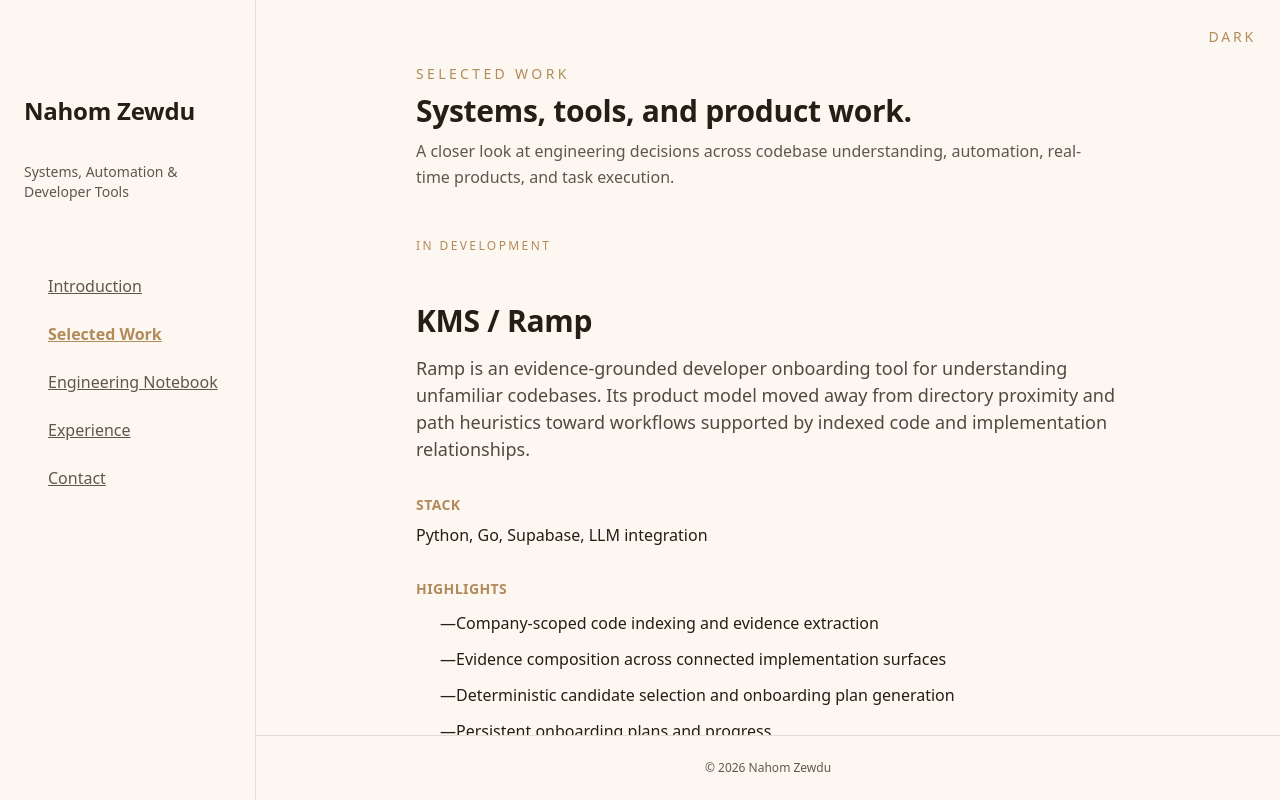
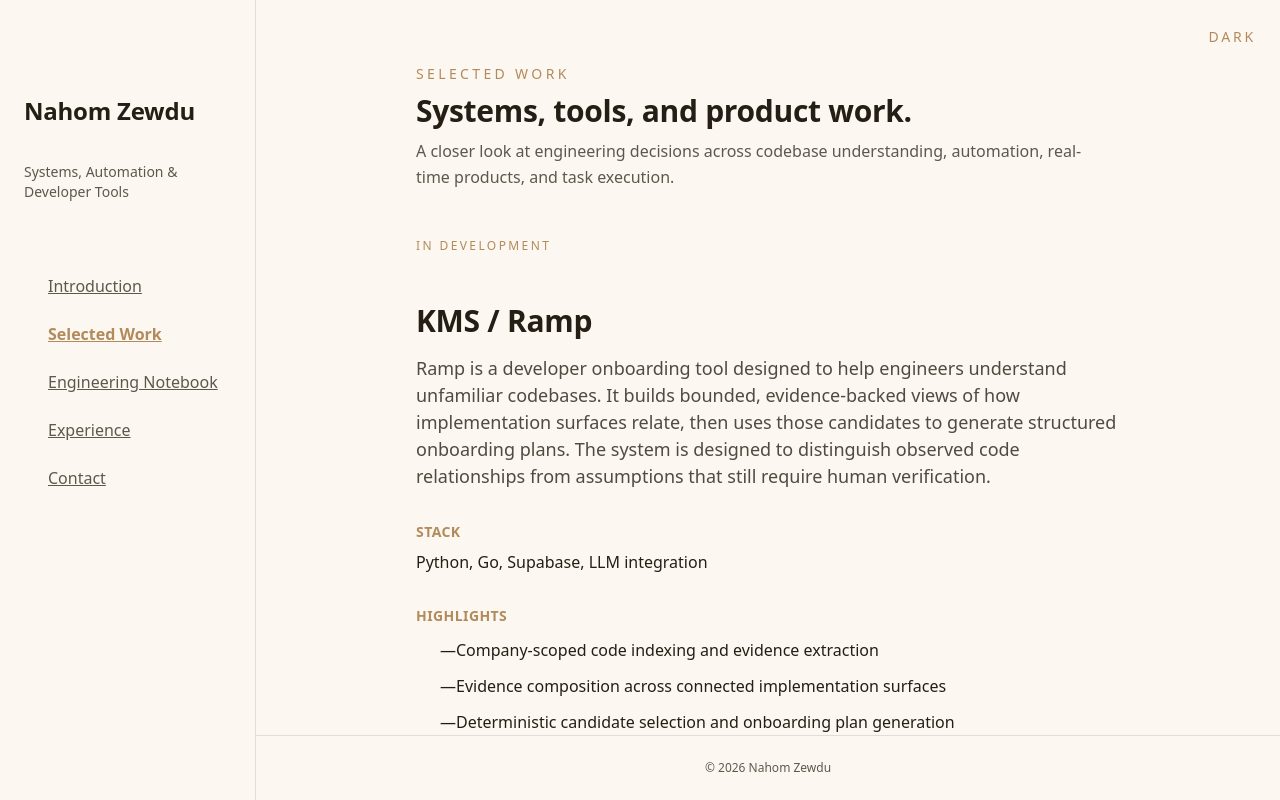
Before and after one commit to nahom-zewdu/my-portfolio, a Next.js app: page /current-work in a window 1280 px wide. Built offline with nearby package versions, Linux system fonts and the light colour scheme.

Commit message:
Enhance project overview and details for KMS/Ramp to improve clarity and precision in onboarding tool description

```diff
--- a/src/data/projects.ts
+++ b/src/data/projects.ts
@@ -16,7 +16,7 @@ export const projects: Project[] = [
     slug: "kms",
     title: "KMS / Ramp",
     overview:
-      "Ramp is an evidence-grounded developer onboarding tool for understanding unfamiliar codebases. Its product model moved away from directory proximity and path heuristics toward workflows supported by indexed code and implementation relationships.",
+      "Ramp is a developer onboarding tool designed to help engineers understand unfamiliar codebases. It builds bounded, evidence-backed views of how implementation surfaces relate, then uses those candidates to generate structured onboarding plans. The system is designed to distinguish observed code relationships from assumptions that still require human verification.",
     status: "In development",
     stack: ["Python", "Go", "Supabase", "LLM integration"],
     highlights: [
@@ -27,17 +27,17 @@ export const projects: Project[] = [
     ],
     details: [
       {
-        heading: "From paths to evidence",
+        heading: "Evidence-grounded code understanding",
         paragraphs: [
-          "Directory proximity and path naming did not reliably describe meaningful engineering workflows. Ramp instead starts from indexed implementation surfaces and available graph relationships, then composes evidence into bounded workflow candidates.",
-          "The evidence model distinguishes direct, derived, and inferred relationships. It does not treat every connection as confirmed behavior; engineers are asked to verify control and data flow in source and mark unknowns.",
+          "An early approach to codebase understanding relied too heavily on directory proximity and path naming. Those signals were insufficient to establish that files participated in the same engineering workflow. Ramp moved toward using indexed implementation surfaces and available code relationships to construct bounded workflow candidates.",
+          "The evidence model separates direct relationships from derived and inferred ones. A relationship is not automatically treated as proof of runtime behavior. The system preserves uncertainty so that engineers can inspect the underlying source, verify control and data flow, and identify gaps rather than receiving an apparently complete but unsupported explanation.",
         ],
       },
       {
-        heading: "Plan generation",
+        heading: "Deterministic onboarding plans",
         paragraphs: [
-          "Workflow candidates are scored and sequenced deterministically, with eligibility, risk, prerequisites, and verification signals kept separate from LLM output. Plans and progress are persisted for later use.",
-          "This is an evolving product direction, not a claim of measured onboarding improvements or production validation.",
+          "Workflow candidates are evaluated and sequenced through deterministic logic. Eligibility, risk, prerequisites, and verification signals are kept distinct from language-model output. This separation is intended to make plan generation more inspectable and reduce the risk of an LLM presenting unsupported relationships as established facts.",
+          "Generated onboarding plans and their progress are persisted so that the work can be revisited. The current implementation represents an evolving product direction; it has not established measured improvements in onboarding time, developer productivity, or production-scale reliability.",
         ],
       },
     ],
```
